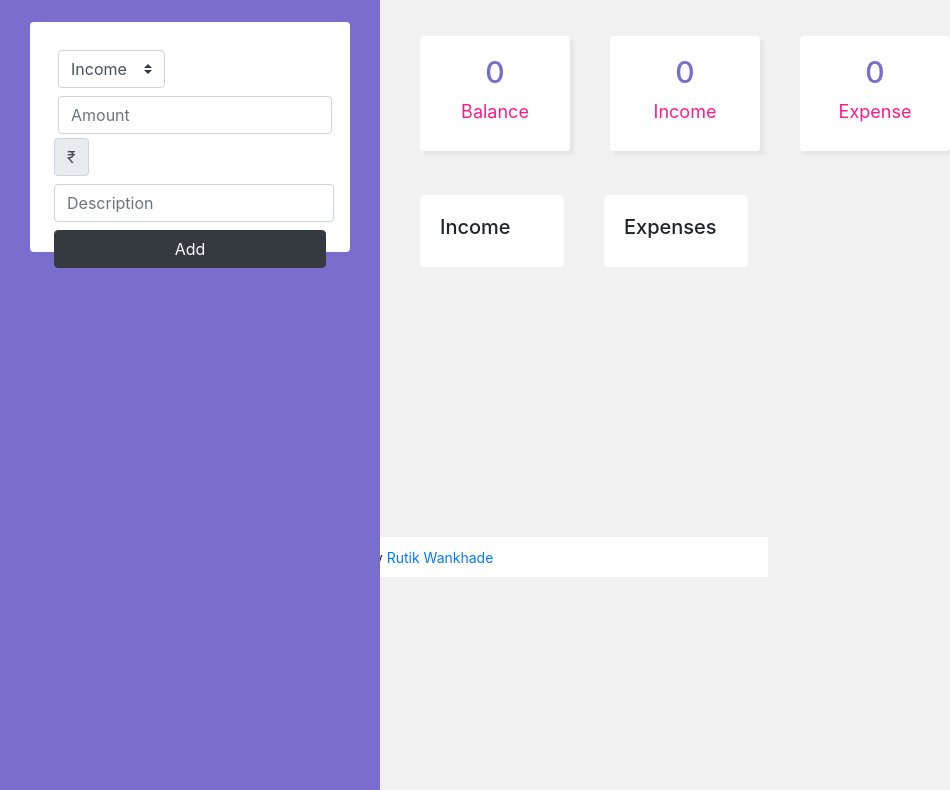
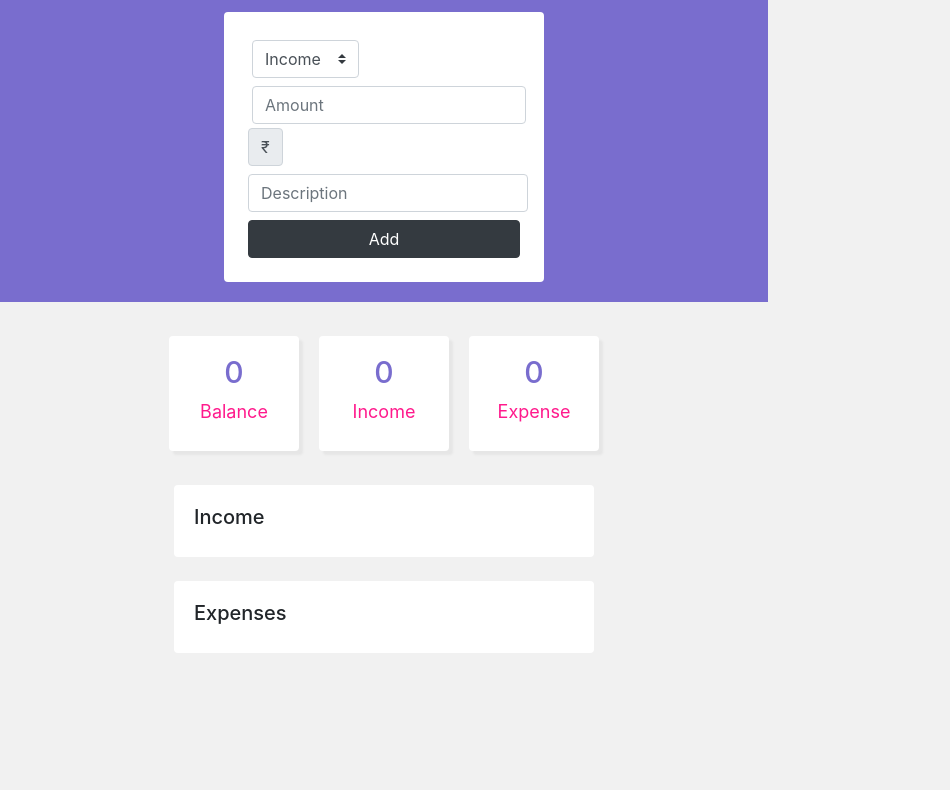
Before and after one commit to rutikwankhade/Finman, a plain HTML site: page index.html in a window 768 px wide. Shown: the part 74-864 px from the top of the page, 950 px wide, since content can reach past the window. Before the commit the page ends 800 px from the top, so only its background shows below. Drawn offline with nearby package versions, Linux system fonts and the light colour scheme.

Commit message:
Update style.css

```diff
--- a/style.css
+++ b/style.css
@@ -80,7 +80,7 @@ span{color:#ff1a8c;}
 .des{color:#796dce;}
 h1{font-size: 30px;}
 
-/*Media queries */
+/*Media queries for mobile version */
 
 @media only screen and (max-width:600px){
 
@@ -111,3 +111,35 @@ h1{font-size: 30px;}
         justify-content: center;
     }
 }
+
+/* media query for tab version */
+
+@media (min-width:600px) and (max-width:1080px){
+
+    .main-container{flex-direction: column;}
+    .box-lg{
+        width:420px;
+        margin-top:25px;
+    }
+    .box{
+        margin:auto;
+        height:auto;
+    }
+    .sidebar {
+        width: 100%;
+        height: auto;
+        position: relative;
+        padding:20px;
+        }
+    .content{margin:auto;}
+    .card-sm{
+        margin:10px;
+        min-width:130px;
+    }
+    .flex-row{
+        width:500px;
+        flex-wrap: wrap;
+        margin:auto;
+        justify-content: center;
+    }
+}
```
